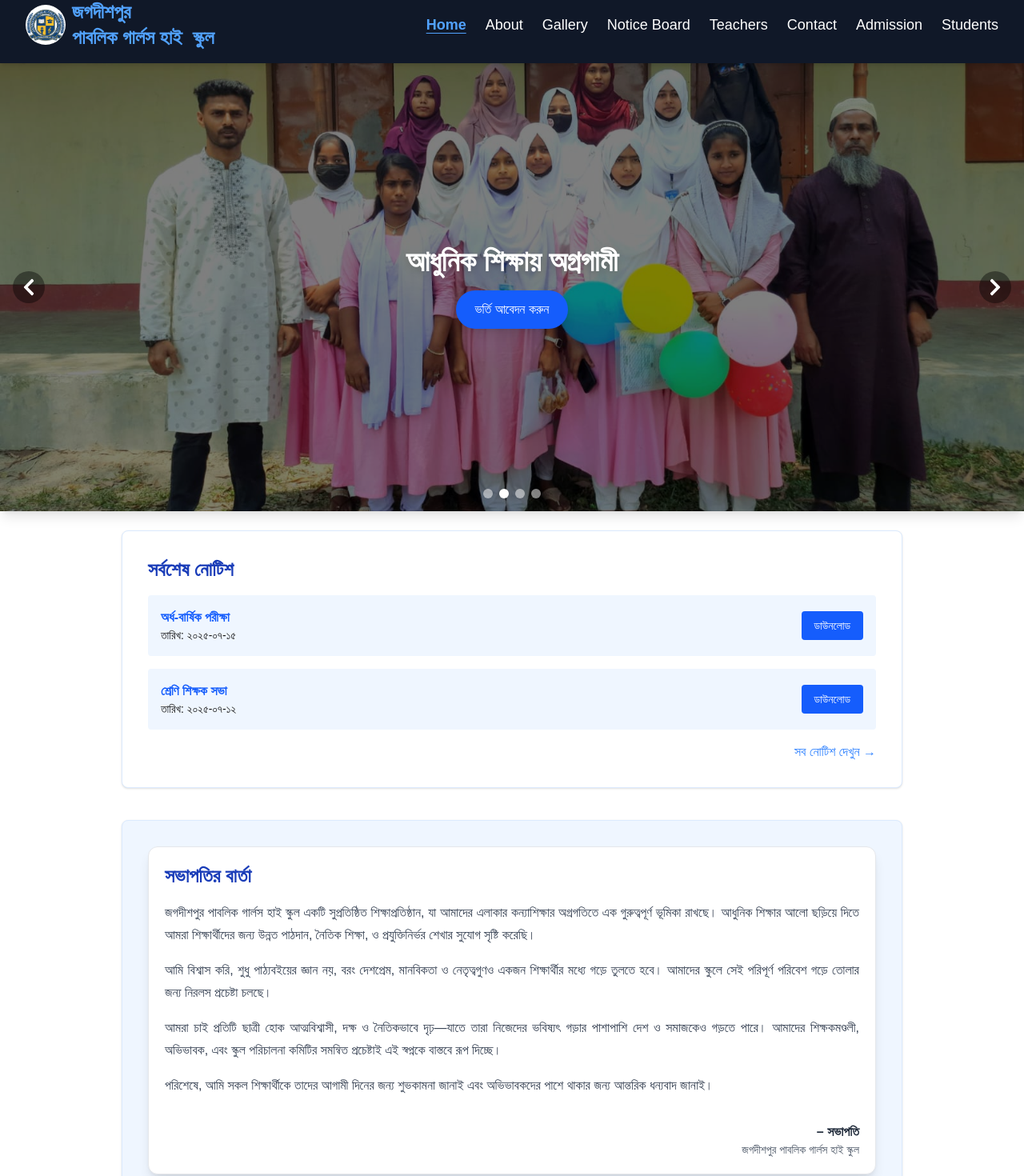
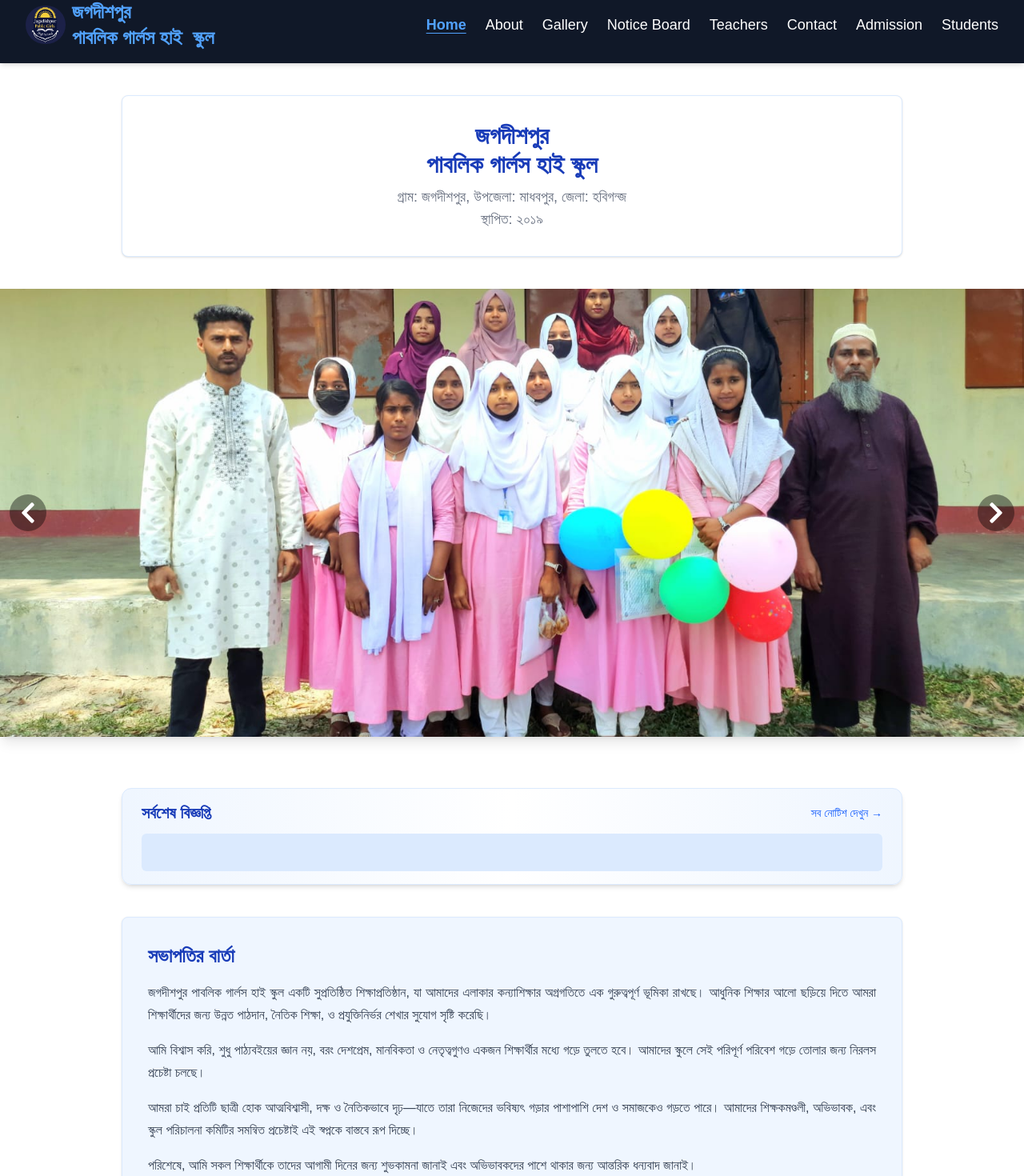
Before and after one commit to Abed-155/jagadishpurpghs, a Next.js app: page / in a window 1280 px wide. Shown: the part 17-1487 px from the top of the page at 80% size. Built offline with nearby package versions, Linux system fonts and the light colour scheme.

Commit message:
style update in home page

```diff
--- a/app/components/HeadTeacherMessage.jsx
+++ b/app/components/HeadTeacherMessage.jsx
@@ -3,8 +3,8 @@ import SubHeading from "./SubHeading";
 
 export default function HeadTeacherMessage() {
   return (
-    <section className="bg-blue-50 max-w-5xl p-6 rounded-lg shadow border border-blue-100">
-      <div className="max-w-6xl mx-auto px-4 flex flex-col md:flex-row items-center gap-8">
+    <section className="bg-blue-50 max-w-5xl p-4 md:p-6 rounded-lg shadow border border-blue-100">
+      <div className="max-w-6xl mx-auto flex flex-col md:flex-row items-center gap-8">
         {/* ছবি */}
         <div className="w-full md:w-1/3">
           <Image
--- a/app/components/HomeSlider.jsx
+++ b/app/components/HomeSlider.jsx
@@ -1,38 +1,16 @@
 "use client";
 
+import { useState, useEffect } from "react";
 import Image from "next/image";
-import { useState, useEffect } from "react";
-
 import { FaChevronLeft, FaChevronRight } from "react-icons/fa";
 
 const images = [
-  {
-    url: "/slides/slide1.jpg",
-    heading: "জগদীশপুর পাবলিক গার্লস হাই স্কুল",
-    ctaText: "আমাদের সম্পর্কে জানুন",
-    ctaLink: "/about",
-  },
-  {
-    url: "/slides/slide2.jpg",
-    heading: "আধুনিক শিক্ষায় অগ্রগামী",
-    ctaText: "ভর্তি আবেদন করুন",
-    ctaLink: "/admission",
-  },
-  {
-    url: "/slides/slide3.jpg",
-    heading: "শিক্ষা, শৃঙ্খলা ও নৈতিকতা",
-    ctaText: "যোগাযোগ করুন",
-    ctaLink: "/contact",
-  },
-  {
-    url: "/slides/slide4.jpg",
-    heading: "শিক্ষা, শৃঙ্খলা ও নৈতিকতা",
-    ctaText: "যোগাযোগ করুন",
-    ctaLink: "/contact",
-  },
+  { id: 1, url: "/slides/slide1.jpg" },
+  { id: 2, url: "/slides/slide2.jpg" },
+  { id: 3, url: "/slides/slide3.jpg" },
 ];
 
-export default function HomeSlider() {
+export default function SimpleSlider() {
   const [current, setCurrent] = useState(0);
 
   const nextSlide = () => {
@@ -51,61 +29,37 @@ export default function HomeSlider() {
   }, []);
 
   return (
-    <div className="relative w-full h-[50vh] md:h-[70vh] overflow-hidden shadow-lg">
+    <div className="relative w-full h-[30vh] md:h-[70vh] overflow-hidden shadow-lg">
       {images.map((item, idx) => (
         <div
-          key={idx}
+          key={item.id}
           className={`absolute inset-0 transition-opacity duration-1000 ease-in-out ${
             idx === current ? "opacity-100 z-10" : "opacity-0 z-0"
           }`}
         >
           <Image
-            width={500}
-            height={500}
             src={item.url}
             alt={`slide-${idx}`}
-            className="w-full h-full object-cover"
+            fill
+            className="object-cover w-full h-full"
+            priority={idx === 0}
           />
-          <div className="absolute inset-0 bg-black/50 flex flex-col items-center justify-center text-center px-4">
-            <h1 className="text-white text-2xl md:text-4xl font-bold drop-shadow-lg mb-4">
-              {item.heading}
-            </h1>
-            <a
-              href={item.ctaLink}
-              className="bg-blue-600 hover:bg-blue-700 text-white px-6 py-3 rounded-full text-sm md:text-base shadow-lg transition"
-            >
-              {item.ctaText}
-            </a>
-          </div>
         </div>
       ))}
 
       {/* Arrows */}
       <button
         onClick={prevSlide}
-        className="absolute z-50 top-1/2 left-4 transform -translate-y-1/2 bg-black/40 p-2 rounded-full text-white hover:bg-black/70 transition"
+        className="absolute z-20 top-1/2 left-2 md:left-3 transform -translate-y-1/2 bg-black/40 hover:bg-black/70 p-1 md:p-2 rounded-full text-white"
       >
-        <FaChevronLeft size={24} />
+        <FaChevronLeft className="text-xl md:text-3xl" />
       </button>
       <button
         onClick={nextSlide}
-        className="absolute z-50 top-1/2 right-4 transform -translate-y-1/2 bg-black/40 p-2 rounded-full text-white hover:bg-black/70 transition"
+        className="absolute z-20 top-1/2 right-2 md:right-3 transform -translate-y-1/2 bg-black/40 hover:bg-black/70 p-1 md:p-2 rounded-full text-white"
       >
-        <FaChevronRight size={24} />
+        <FaChevronRight className="text-xl md:text-3xl" />
       </button>
-
-      {/* Dots */}
-      <div className="absolute z-50 bottom-4 w-full flex justify-center gap-2">
-        {images.map((_, idx) => (
-          <div
-            key={idx}
-            onClick={() => setCurrent(idx)}
-            className={`w-3 h-3 rounded-full cursor-pointer ${
-              idx === current ? "bg-white" : "bg-white/50"
-            }`}
-          ></div>
-        ))}
-      </div>
     </div>
   );
 }
--- a/app/components/LastNotice.jsx
+++ b/app/components/LastNotice.jsx
@@ -1,38 +1,35 @@
 "use client";
-
 import Link from "next/link";
 import { notices } from "../notice-board/data";
-import SubHeading from "./SubHeading";
+
+// Dummy notices array (remove this if already coming from props or data file)
 
 export default function LastNotice() {
-  const lastNotice = notices.slice(-2);
+  const lastNotice = notices[notices.length - 1];
+
   return (
-    <section className="bg-white max-w-5xl p-8 rounded-lg shadow border border-blue-100">
-      <SubHeading title="সর্বশেষ নোটিশ" />
-      <div className="space-y-4">
-        {lastNotice.map((notice) => (
-          <div
-            key={notice.id}
-            className="bg-blue-50 dark:bg-gray-800 p-4 rounded flex justify-between items-center"
-          >
-            <div>
-              <h3 className="font-semibold text-blue-600">{notice.title}</h3>
-              <p className="text-sm">তারিখ: {notice.date}</p>
-            </div>
-            <a
-              href={notice.pdfUrl}
-              download
-              className="text-sm text-white bg-blue-600 px-4 py-2 rounded hover:bg-blue-700"
-            >
-              ডাউনলোড
-            </a>
-          </div>
-        ))}
-      </div>
-      <div className="text-right mt-4">
-        <Link href="/notice-board" className="text-blue-500 hover:underline">
+    <section className="bg-gradient-to-r from-blue-50 via-white to-blue-50 rounded-xl border border-blue-100 shadow-md px-6 py-4 max-w-5xl mx-auto mt-6">
+      <div className="flex items-center justify-between mb-3">
+        <h2 className="text-xl font-semibold text-blue-800">
+          সর্বশেষ বিজ্ঞপ্তি
+        </h2>
+        <Link
+          href="/notice-board"
+          className="text-sm text-blue-600 hover:underline"
+        >
           সব নোটিশ দেখুন →
         </Link>
+      </div>
+
+      <div className="bg-blue-100 px-4 py-2 rounded-md">
+        <marquee
+          behavior="scroll"
+          direction="left"
+          scrollamount="5"
+          className="text-blue-900 font-medium"
+        >
+          {lastNotice.title}
+        </marquee>
       </div>
     </section>
   );
--- a/app/components/PresidentMessage.jsx
+++ b/app/components/PresidentMessage.jsx
@@ -2,12 +2,11 @@ import SubHeading from "./SubHeading";
 
 export default function PresidentsMessage() {
   return (
-    <section className="bg-blue-50 max-w-5xl p-8 rounded-lg shadow border border-blue-100">
-      <div className="max-w-5xl mx-auto bg-white rounded-xl shadow-lg p-5 border border-gray-200">
+    <section className="bg-blue-50 max-w-5xl p-4 md:p-8 rounded-lg shadow border border-blue-100">
       <SubHeading title=" সভাপতির বার্তা" />
       <p className="text-gray-700 leading-7 mb-4 text-justify">
-          জগদীশপুর পাবলিক গার্লস হাই স্কুল একটি সুপ্রতিষ্ঠিত শিক্ষাপ্রতিষ্ঠান,
-          যা আমাদের এলাকার কন্যাশিক্ষার অগ্রগতিতে এক গুরুত্বপূর্ণ ভূমিকা রাখছে।
+        জগদীশপুর পাবলিক গার্লস হাই স্কুল একটি সুপ্রতিষ্ঠিত শিক্ষাপ্রতিষ্ঠান, যা
+        আমাদের এলাকার কন্যাশিক্ষার অগ্রগতিতে এক গুরুত্বপূর্ণ ভূমিকা রাখছে।
         আধুনিক শিক্ষার আলো ছড়িয়ে দিতে আমরা শিক্ষার্থীদের জন্য উন্নত পাঠদান,
         নৈতিক শিক্ষা, ও প্রযুক্তিনির্ভর শেখার সুযোগ সৃষ্টি করেছি।
       </p>
@@ -17,14 +16,14 @@ export default function PresidentsMessage() {
         পরিপূর্ণ পরিবেশ গড়ে তোলার জন্য নিরলস প্রচেষ্টা চলছে।
       </p>
       <p className="text-gray-700  leading-7 mb-4 text-justify">
-          আমরা চাই প্রতিটি ছাত্রী হোক আত্মবিশ্বাসী, দক্ষ ও নৈতিকভাবে দৃঢ়—যাতে
-          তারা নিজেদের ভবিষ্যৎ গড়ার পাশাপাশি দেশ ও সমাজকেও গড়তে পারে। আমাদের
+        আমরা চাই প্রতিটি ছাত্রী হোক আত্মবিশ্বাসী, দক্ষ ও নৈতিকভাবে দৃঢ়—যাতে তারা
+        নিজেদের ভবিষ্যৎ গড়ার পাশাপাশি দেশ ও সমাজকেও গড়তে পারে। আমাদের
         শিক্ষকমণ্ডলী, অভিভাবক, এবং স্কুল পরিচালনা কমিটির সমন্বিত প্রচেষ্টাই এই
         স্বপ্নকে বাস্তবে রূপ দিচ্ছে।
       </p>
       <p className="text-gray-700  leading-7 text-justify">
-          পরিশেষে, আমি সকল শিক্ষার্থীকে তাদের আগামী দিনের জন্য শুভকামনা জানাই
-          এবং অভিভাবকদের পাশে থাকার জন্য আন্তরিক ধন্যবাদ জানাই।
+        পরিশেষে, আমি সকল শিক্ষার্থীকে তাদের আগামী দিনের জন্য শুভকামনা জানাই এবং
+        অভিভাবকদের পাশে থাকার জন্য আন্তরিক ধন্যবাদ জানাই।
       </p>
 
       <div className="mt-8 text-right">
@@ -33,7 +32,6 @@ export default function PresidentsMessage() {
           জগদীশপুর পাবলিক গার্লস হাই স্কুল
         </p>
       </div>
-      </div>
     </section>
   );
 }
--- a/app/components/QuickContact.jsx
+++ b/app/components/QuickContact.jsx
@@ -2,7 +2,7 @@ import SubHeading from "./SubHeading";
 
 export default function QuickContact() {
   return (
-    <section className="text-center bg-blue-100 p-6 rounded-lg">
+    <section className="text-center bg-blue-100 p-4 md:p-6 rounded-lg">
       <SubHeading title="স্কুল সম্পর্কে আরও জানতে চান?" />
       <p className="text-gray-700 mb-4">
         আমাদের অফিসে যোগাযোগ করুন বা কল করুন: <strong>০১৮৩৬-২২৫৮৮৬</strong>
--- a/app/components/QuickStats.jsx
+++ b/app/components/QuickStats.jsx
@@ -10,10 +10,10 @@ export default function QuickStats() {
   ];
 
   return (
-    <section className="bg-blue-50 max-w-5xl p-8 rounded-lg shadow border border-blue-100">
-      <div className="max-w-6xl mx-auto px-4 text-center">
+    <section className="bg-blue-50 max-w-5xl p-2 md:p6 rounded-lg shadow border border-blue-100">
+      <div className="max-w-6xl mx-auto text-center">
         <SubHeading title=" ফলাফল ও পরিসংখ্যান" />
-        <div className="grid grid-cols-2 md:grid-cols-5 gap-6">
+        <div className="grid grid-cols-2 md:grid-cols-5 md:p-4 gap-4 md:gap-6">
           {stats.map((stat, i) => (
             <div
               key={i}
--- /dev/null
+++ b/app/components/SchoolTitle.jsx
@@ -0,0 +1,17 @@
+import React from "react";
+
+export default function SchoolTitle() {
+  return (
+    <section className="max-w-5xl mx-auto p-2 my-4 md:p-6 space-y-10">
+      <div className="bg-white max-w-5xl p-4 md:p-8 rounded-lg shadow border border-blue-100">
+        <h1 className="text-2xl text-center font-bold mb-2 md:text-3xl text-blue-800">
+          জগদীশপুর <br /> পাবলিক গার্লস হাই স্কুল
+        </h1>
+        <div className="text-center text-gray-500 text-sm md:text-lg">
+          <p>গ্রাম: জগদীশপুর, উপজেলা: মাধবপুর, জেলা: হবিগন্জ</p>
+          <p>স্থাপিত: ২০১৯</p>
+        </div>
+      </div>
+    </section>
+  );
+}
--- a/app/page.js
+++ b/app/page.js
@@ -6,6 +6,7 @@ import QuickStats from "./components/QuickStats";
 import SchoolOverview from "./components/SchoolOverVeiw";
 import QuickContact from "./components/QuickContact";
 import Head from "next/head";
+import SchoolTitle from "./components/SchoolTitle";
 
 export default function HomePage() {
   return (
@@ -41,8 +42,9 @@ export default function HomePage() {
         <meta name="twitter:card" content="summary_large_image" />
       </Head>
       <main>
+        <SchoolTitle />
         <HomeSlider />
-        <div className="max-w-5xl mx-auto p-6 space-y-10">
+        <div className="max-w-5xl mx-auto p-2 mt-4 md:p-6 space-y-10">
           <LastNotice />
           <PresidentsMessage />
           <HeadTeacherMessage />
```
Also changed, not shown: app/components/SchoolOverVeiw.jsx (+4 -4 lines), public/logo.png. Lines whose indentation alone changed are shown as unchanged.
